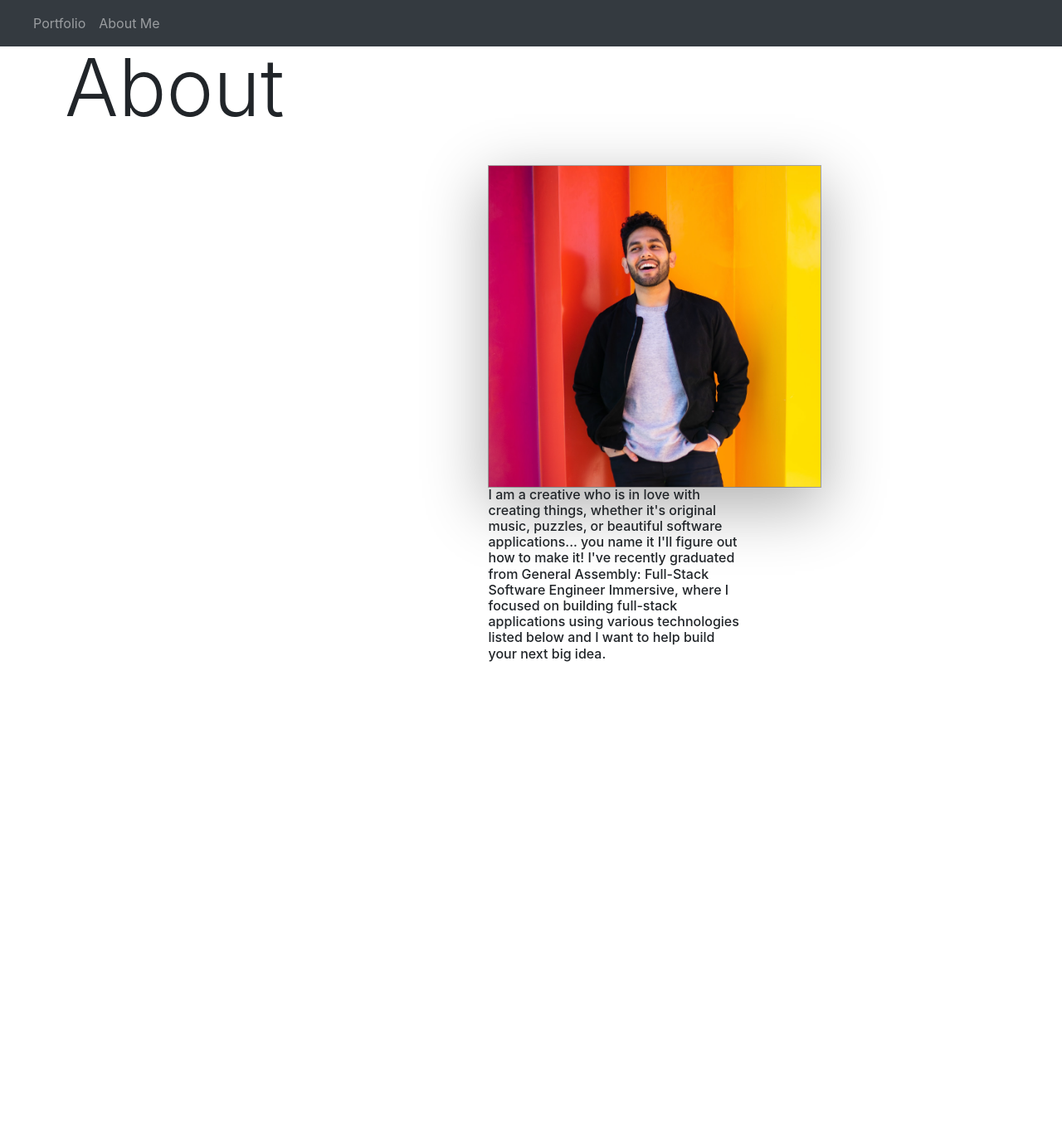
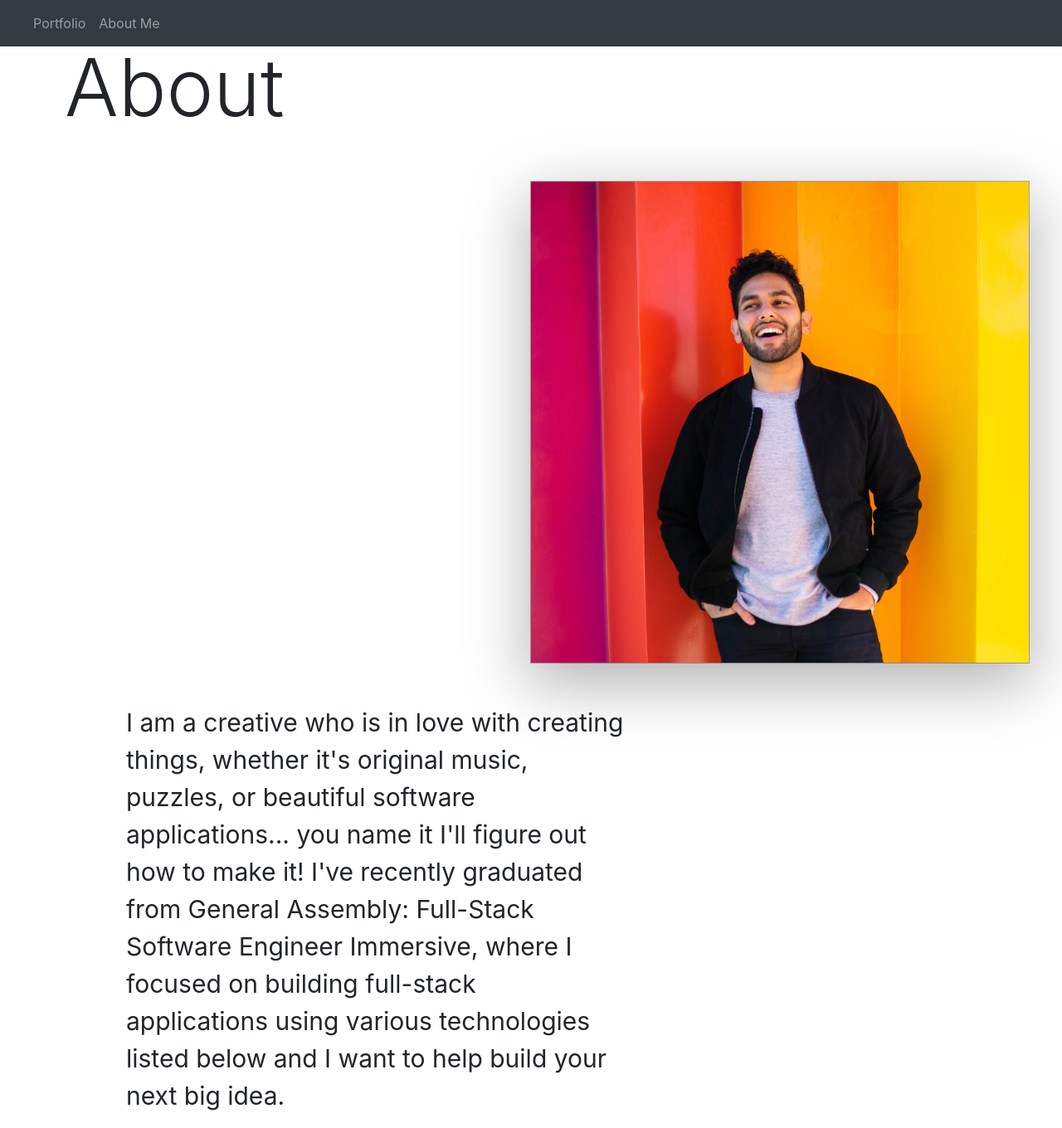
Before and after one commit to alirizvi061/Portfolio, a React (Create React App) app: page /about in a window 1280 px wide. Shown: the whole page at 83% size. Before the commit the page ends 854 px from the top, so only its background shows below. Built offline with nearby package versions, Linux system fonts and the light colour scheme.

Commit message:
fixed the spacing issue b/w profile pic and about text

```diff
--- a/src/App.css
+++ b/src/App.css
@@ -1,6 +1,7 @@
-.App {
+.App{
   text-align: center;
 }
+
 
 .App-header {
   background-color: #282c34;
@@ -83,10 +84,11 @@
   display: flex;
   align-items: flex-start;
   flex-wrap: wrap-reverse;
+  font-size: 30px;
   /* padding: 25px; */
-  width: 400px;
-  margin-left: 150px;
-  /* margin-top: 50px; */
+  width: 600px;
+  margin-left: 10%;
+  margin-top: 50px;
   /* border-radius: 5px;
   box-shadow: inset 0 0 rgba(255, 255, 255, 0.6),
     0 22px 70px 4px rgba(0, 0, 0, 0.30), 0 0 0 1px rgba(0, 0, 0, 0.3); */
@@ -94,12 +96,19 @@
 }
 
 .profilePic {
-  display: flex;
-  flex-wrap: wrap-reverse;
-  /* margin-left: 450px; */
-  width: 400px;
+  /* display: flex; */
+  /* flex-wrap: wrap-reverse; */
+  margin-left: 50%;
+  width: 600px;
   box-shadow: inset 0 1px 0 rgba(255, 255, 255, 0.6),
     0 22px 70px 4px rgba(0, 0, 0, 0.30), 0 0 0 1px rgba(0, 0, 0, 0.3);
-  float: right;
-  margin-top: 50%;
+  /* float: right; */
+  /* margin-top: 50%; */
 }
+
+@media only profilePic and (max-width: 600px) {
+  body {
+    display: flex;
+    align-items: center;
+  }
+}
--- a/src/components/About.jsx
+++ b/src/components/About.jsx
@@ -7,11 +7,12 @@ class About extends Component {
     render() {
         return (
             <Container fluid>
-                <h1 className="display-1 float-left p-5">About</h1>
+                <h1 className="display-1 float-left p-5 maring: 5rem">About</h1>
 
-                <p className="aboutPara h6 p-5">
+                <img src={Picture} className="profilePic" />
+
+                <p className="aboutPara ">
                     I am a creative who is in love with creating things, whether it's original music, puzzles, or beautiful software applications... you name it I'll figure out how to make it! I've recently graduated from General Assembly: Full-Stack Software Engineer Immersive, where I focused on building full-stack applications using various technologies listed below and I want to help build your next big idea.
-                    <img src={Picture} className="profilePic float-mid" />
                 </p>
 
             </Container >
```
